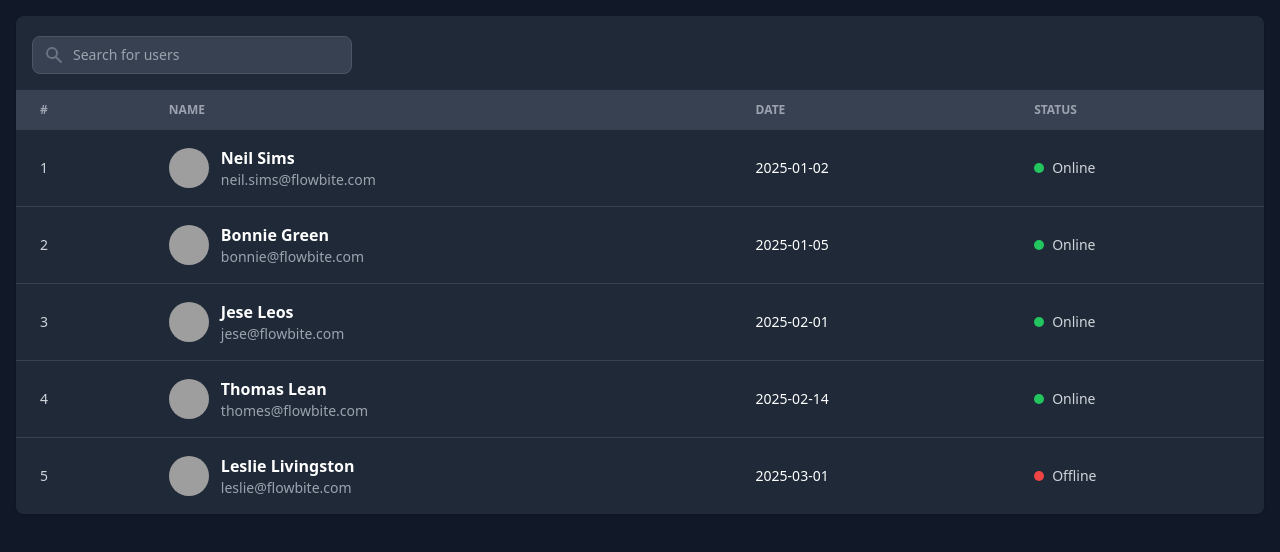
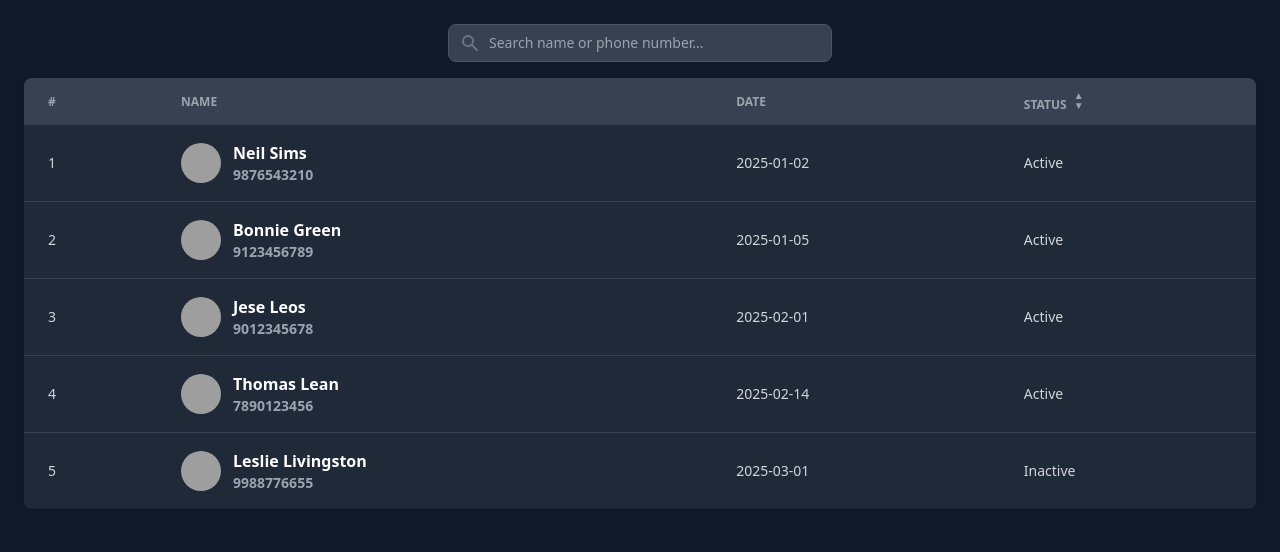
Before and after one commit to mramitdas/evolve.github.io, a plain HTML site: page index.html in a window 1280 px wide. Drawn offline with nearby package versions, Linux system fonts and the light colour scheme; grey boxes are pictures that could not be loaded.

Commit message:
Update index.html

```diff
--- a/index.html
+++ b/index.html
@@ -3,19 +3,22 @@
 <head>
     <meta charset="UTF-8">
     <meta name="viewport" content="width=device-width, initial-scale=1.0">
-    <title>User List</title>
+    <title>User Table</title>
     <script src="https://cdn.tailwindcss.com"></script>
+
+    <style>
+        th.sortable:hover { cursor: pointer; opacity: 0.8; }
+        .arrow { font-size: 10px; line-height: 10px; }
+    </style>
 </head>
 
 <body class="bg-gray-900">
 
-<div class="p-4">
-    <div class="relative overflow-x-auto rounded-lg shadow sm:rounded-lg bg-gray-800">
+<div class="p-6">
 
-        <!-- Search bar -->
-        <div class="p-4">
-            <label for="table-search" class="sr-only">Search</label>
-            <div class="relative mt-1">
+    <!-- ✅ Centered Search Bar -->
+    <div class="flex justify-center mb-4">
+        <div class="relative">
             <div class="absolute inset-y-0 left-0 flex items-center pl-3 pointer-events-none">
                 <svg class="w-5 h-5 text-gray-500" fill="currentColor" viewBox="0 0 20 20">
                     <path fill-rule="evenodd"
@@ -24,120 +27,181 @@
                         clip-rule="evenodd"></path>
                 </svg>
             </div>
-                <input type="text" id="table-search"
+            <input
+                type="text"
+                id="searchInput"
+                onkeyup="filterTable()"
                 class="block p-2 pl-10 text-sm text-gray-300 border border-gray-600 rounded-lg
-                              w-80 bg-gray-700 placeholder-gray-400 focus:ring-blue-500 focus:border-blue-500"
-                       placeholder="Search for users">
+                    w-96 bg-gray-700 placeholder-gray-400 focus:ring-blue-500 focus:border-blue-500"
+                placeholder="Search name or phone number..."
+            >
         </div>
     </div>
 
-        <!-- Table -->
-        <table class="w-full text-sm text-left text-gray-300">
+    <div class="relative overflow-x-auto rounded-lg shadow bg-gray-800">
+
+        <table id="userTable" class="w-full text-sm text-left text-gray-300">
             <thead class="text-xs uppercase bg-gray-700 text-gray-400">
                 <tr>
-                    <th scope="col" class="px-6 py-3">#</th>
-                    <th scope="col" class="px-6 py-3">Name</th>
-                    <th scope="col" class="px-6 py-3">Date</th>
-                    <th scope="col" class="px-6 py-3">Status</th>
+                    <th class="px-6 py-3">#</th>
+
+                    <th class="px-6 py-3">Name</th>
+
+                    <th class="px-6 py-3">Date</th>
+
+                    <!-- ✅ ONLY THIS COLUMN SORTABLE -->
+                    <th class="px-6 py-3 sortable" onclick="sortStatusColumn()">
+                        Status
+                        <div class="inline-block ml-1">
+                            <div class="arrow">▲</div>
+                            <div class="arrow">▼</div>
+                        </div>
+                    </th>
                 </tr>
             </thead>
 
             <tbody>
 
-                <!-- Row 1 -->
                 <tr class="border-b bg-gray-800 border-gray-700">
                     <td class="px-6 py-4">1</td>
-                    <th scope="row" class="flex items-center px-6 py-4 whitespace-nowrap text-white">
-                        <img class="w-10 h-10 rounded-full" src="https://flowbite.s3.amazonaws.com/blocks/marketing-ui/avatars/neil-sims.png" alt="">
+
+                    <th class="flex items-center px-6 py-4 whitespace-nowrap text-white">
+                        <img class="w-10 h-10 rounded-full"
+                             src="https://flowbite.s3.amazonaws.com/blocks/marketing-ui/avatars/neil-sims.png">
                         <div class="pl-3">
-                            <div class="text-base font-semibold">Neil Sims</div>
-                            <div class="font-normal text-gray-400">neil.sims@flowbite.com</div>
+                            <div class="text-base font-semibold name">Neil Sims</div>
+                            <div class="text-gray-400 phone">9876543210</div>
                         </div>
                     </th>
-                    <td class="px-6 py-4 text-white">2025-01-02</td>
-                    <td class="px-6 py-4">
-                        <div class="flex items-center">
-                            <div class="h-2.5 w-2.5 rounded-full bg-green-500 mr-2"></div> Online
-                        </div>
+
+                    <td class="px-6 py-4">2025-01-02</td>
+
+                    <td class="px-6 py-4 status">
+                        <span class="status-text">Active</span>
                     </td>
                 </tr>
 
-                <!-- Row 2 -->
                 <tr class="border-b bg-gray-800 border-gray-700">
                     <td class="px-6 py-4">2</td>
-                    <th scope="row" class="flex items-center px-6 py-4 whitespace-nowrap text-white">
-                        <img class="w-10 h-10 rounded-full" src="https://flowbite.s3.amazonaws.com/blocks/marketing-ui/avatars/bonnie-green.png" alt="">
+
+                    <th class="flex items-center px-6 py-4 whitespace-nowrap text-white">
+                        <img class="w-10 h-10 rounded-full"
+                             src="https://flowbite.s3.amazonaws.com/blocks/marketing-ui/avatars/bonnie-green.png">
                         <div class="pl-3">
-                            <div class="text-base font-semibold">Bonnie Green</div>
-                            <div class="font-normal text-gray-400">bonnie@flowbite.com</div>
+                            <div class="text-base font-semibold name">Bonnie Green</div>
+                            <div class="text-gray-400 phone">9123456789</div>
                         </div>
                     </th>
-                    <td class="px-6 py-4 text-white">2025-01-05</td>
-                    <td class="px-6 py-4">
-                        <div class="flex items-center">
-                            <div class="h-2.5 w-2.5 rounded-full bg-green-500 mr-2"></div> Online
-                        </div>
+
+                    <td class="px-6 py-4">2025-01-05</td>
+
+                    <td class="px-6 py-4 status">
+                        <span class="status-text">Active</span>
                     </td>
                 </tr>
 
-                <!-- Row 3 -->
                 <tr class="border-b bg-gray-800 border-gray-700">
                     <td class="px-6 py-4">3</td>
-                    <th scope="row" class="flex items-center px-6 py-4 whitespace-nowrap text-white">
-                        <img class="w-10 h-10 rounded-full" src="https://flowbite.s3.amazonaws.com/blocks/marketing-ui/avatars/jese-leos.png" alt="">
+
+                    <th class="flex items-center px-6 py-4 whitespace-nowrap text-white">
+                        <img class="w-10 h-10 rounded-full"
+                             src="https://flowbite.s3.amazonaws.com/blocks/marketing-ui/avatars/jese-leos.png">
                         <div class="pl-3">
-                            <div class="text-base font-semibold">Jese Leos</div>
-                            <div class="font-normal text-gray-400">jese@flowbite.com</div>
+                            <div class="text-base font-semibold name">Jese Leos</div>
+                            <div class="text-gray-400 phone">9012345678</div>
                         </div>
                     </th>
-                    <td class="px-6 py-4 text-white">2025-02-01</td>
-                    <td class="px-6 py-4">
-                        <div class="flex items-center">
-                            <div class="h-2.5 w-2.5 rounded-full bg-green-500 mr-2"></div> Online
-                        </div>
+
+                    <td class="px-6 py-4">2025-02-01</td>
+
+                    <td class="px-6 py-4 status">
+                        <span class="status-text">Active</span>
                     </td>
                 </tr>
 
-                <!-- Row 4 -->
                 <tr class="border-b bg-gray-800 border-gray-700">
                     <td class="px-6 py-4">4</td>
-                    <th scope="row" class="flex items-center px-6 py-4 whitespace-nowrap text-white">
-                        <img class="w-10 h-10 rounded-full" src="https://flowbite.s3.amazonaws.com/blocks/marketing-ui/avatars/thomas-lean.png" alt="">
+
+                    <th class="flex items-center px-6 py-4 whitespace-nowrap text-white">
+                        <img class="w-10 h-10 rounded-full"
+                             src="https://flowbite.s3.amazonaws.com/blocks/marketing-ui/avatars/thomas-lean.png">
                         <div class="pl-3">
-                            <div class="text-base font-semibold">Thomas Lean</div>
-                            <div class="font-normal text-gray-400">thomes@flowbite.com</div>
+                            <div class="text-base font-semibold name">Thomas Lean</div>
+                            <div class="text-gray-400 phone">7890123456</div>
                         </div>
                     </th>
-                    <td class="px-6 py-4 text-white">2025-02-14</td>
-                    <td class="px-6 py-4">
-                        <div class="flex items-center">
-                            <div class="h-2.5 w-2.5 rounded-full bg-green-500 mr-2"></div> Online
-                        </div>
+
+                    <td class="px-6 py-4">2025-02-14</td>
+
+                    <td class="px-6 py-4 status">
+                        <span class="status-text">Active</span>
                     </td>
                 </tr>
 
-                <!-- Row 5 -->
                 <tr class="bg-gray-800">
                     <td class="px-6 py-4">5</td>
-                    <th scope="row" class="flex items-center px-6 py-4 whitespace-nowrap text-white">
-                        <img class="w-10 h-10 rounded-full" src="https://flowbite.s3.amazonaws.com/blocks/marketing-ui/avatars/leslie-livingston.png" alt="">
+
+                    <th class="flex items-center px-6 py-4 whitespace-nowrap text-white">
+                        <img class="w-10 h-10 rounded-full"
+                             src="https://flowbite.s3.amazonaws.com/blocks/marketing-ui/avatars/leslie-livingston.png">
                         <div class="pl-3">
-                            <div class="text-base font-semibold">Leslie Livingston</div>
-                            <div class="font-normal text-gray-400">leslie@flowbite.com</div>
+                            <div class="text-base font-semibold name">Leslie Livingston</div>
+                            <div class="text-gray-400 phone">9988776655</div>
                         </div>
                     </th>
-                    <td class="px-6 py-4 text-white">2025-03-01</td>
-                    <td class="px-6 py-4">
-                        <div class="flex items-center">
-                            <div class="h-2.5 w-2.5 rounded-full bg-red-500 mr-2"></div> Offline
-                        </div>
+
+                    <td class="px-6 py-4">2025-03-01</td>
+
+                    <td class="px-6 py-4 status">
+                        <span class="status-text">Inactive</span>
                     </td>
                 </tr>
 
             </tbody>
         </table>
+
     </div>
 </div>
 
+<script>
+
+/* ✅ Search Filter */
+function filterTable() {
+    const query = document.getElementById("searchInput").value.toLowerCase();
+    const rows = document.querySelectorAll("#userTable tbody tr");
+
+    rows.forEach(row => {
+        const name = row.querySelector(".name").textContent.toLowerCase();
+        const phone = row.querySelector(".phone").textContent.toLowerCase();
+
+        row.style.display = (name.includes(query) || phone.includes(query)) ? "" : "none";
+    });
+}
+
+/* ✅ Sorting ONLY Status Column */
+let statusAsc = true;
+
+function sortStatusColumn() {
+    const table = document.getElementById("userTable");
+    const rows = Array.from(table.querySelectorAll("tbody tr"));
+
+    rows.sort((a, b) => {
+        const aStatus = a.querySelector(".status-text").textContent.trim();
+        const bStatus = b.querySelector(".status-text").textContent.trim();
+
+        return statusAsc
+            ? aStatus.localeCompare(bStatus)
+            : bStatus.localeCompare(aStatus);
+    });
+
+    statusAsc = !statusAsc;
+
+    // Re-append sorted rows
+    const tbody = table.querySelector("tbody");
+    rows.forEach(r => tbody.appendChild(r));
+}
+
+</script>
+
 </body>
 </html>
```
Lines whose indentation alone changed are shown as unchanged.
